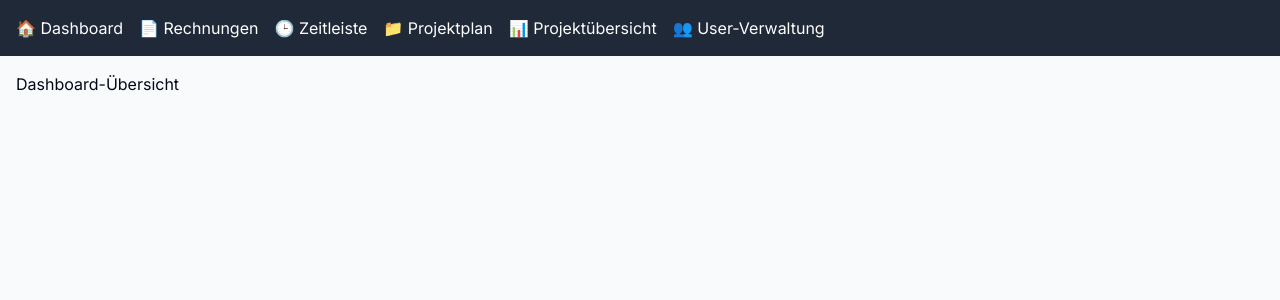
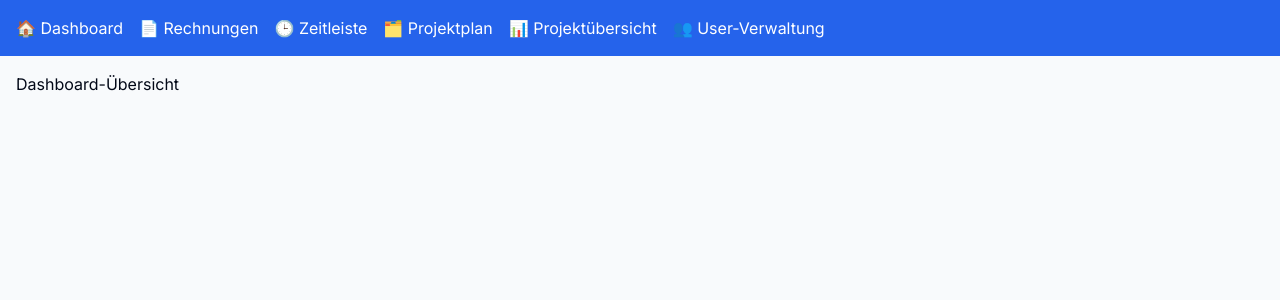
Before and after one commit to styliamo/doesinger-app, a React (Vite) app: page / in a window 1280 px wide. Shown: the top 300 px of the page. Built offline with nearby package versions, Linux system fonts and the light colour scheme.

Commit message:
feat: add ProjectOverview to navigation

```diff
--- a/src/App.tsx
+++ b/src/App.tsx
@@ -1,27 +1,28 @@
 import { HashRouter as Router, Routes, Route, Link } from "react-router-dom";
-import Dashboard from "./pages/Dashboard";
-import InvoicesPage from "./pages/InvoicesPage";
-import Timetable from "./pages/Timetable";
-import ProjectPlan from "./pages/ProjectPlan";
-import ProjectOverview from "./pages/ProjectOverview";
-import UserManagement from "./pages/UserManagement";
+import Dashboard from "@/pages/Dashboard";
+import InvoicesPage from "@/pages/InvoicesPage";
+import Timetable from "@/pages/Timetable";
+import ProjectPlan from "@/pages/ProjectPlan";
+import UserManagement from "@/pages/UserManagement";
+import ProjectOverview from "@/pages/ProjectOverview";
 
 export default function App() {
   return (
     <Router>
-      <nav className="bg-gray-800 text-white p-4 flex space-x-4">
-        <Link to="/" className="hover:underline">🏠 Dashboard</Link>
-        <Link to="/invoices" className="hover:underline">📄 Rechnungen</Link>
-        <Link to="/timetable" className="hover:underline">🕒 Zeitleiste</Link>
-        <Link to="/plan" className="hover:underline">📁 Projektplan</Link>
-        <Link to="/projects" className="hover:underline">📊 Projektübersicht</Link>
-        <Link to="/users" className="hover:underline">👥 User-Verwaltung</Link>
+      <nav className="bg-blue-600 text-white p-4 flex space-x-4">
+        <Link to="/">🏠 Dashboard</Link>
+        <Link to="/invoices">📄 Rechnungen</Link>
+        <Link to="/timeline">🕒 Zeitleiste</Link>
+        <Link to="/plan">🗂️ Projektplan</Link>
+        <Link to="/projects">📊 Projektübersicht</Link>
+        <Link to="/users">👥 User-Verwaltung</Link>
       </nav>
+
       <main className="p-4">
         <Routes>
           <Route path="/" element={<Dashboard />} />
           <Route path="/invoices" element={<InvoicesPage />} />
-          <Route path="/timetable" element={<Timetable />} />
+          <Route path="/timeline" element={<Timetable />} />
           <Route path="/plan" element={<ProjectPlan />} />
           <Route path="/projects" element={<ProjectOverview />} />
           <Route path="/users" element={<UserManagement />} />
```
